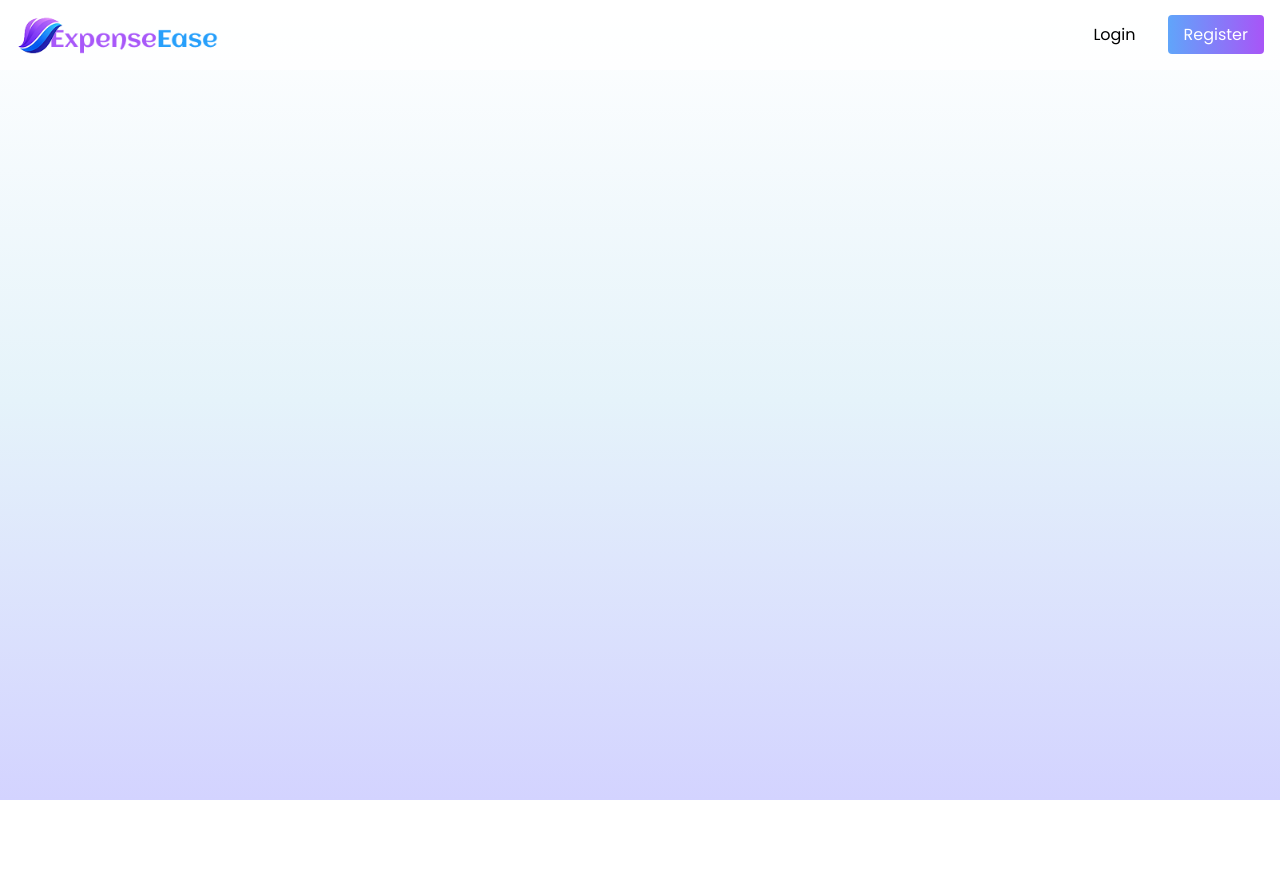
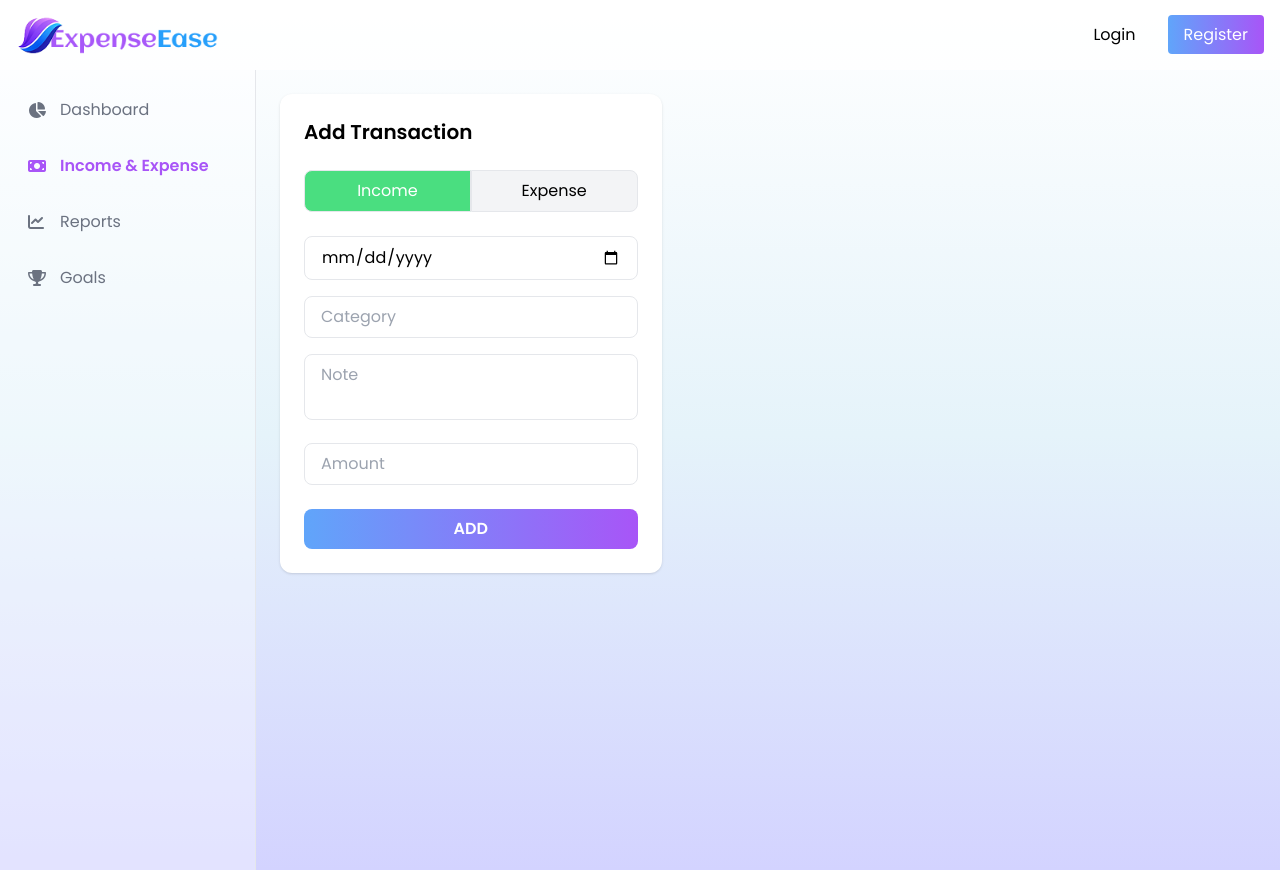
Before and after one commit to IshanMudalige/budget-tracker, a React (Create React App) app in the folder frontend/: page /income-expense in a window 1280 px wide. Before the commit this address had no page. Before the commit the page ends 800 px from the top, so only its background shows below. Built offline with nearby package versions, Linux system fonts and the light colour scheme.

Commit message:
BT-10: frontend form impl

```diff
--- a/frontend/src/App.js
+++ b/frontend/src/App.js
@@ -1,9 +1,10 @@
-import { BrowserRouter as Router, Routes, Route } from 'react-router-dom';
+import { BrowserRouter as Router, Routes, Route, Outlet } from 'react-router-dom';
 import Navbar from './components/Navbar';
 import Login from './pages/Login';
 import Register from './pages/Register';
 import Profile from './pages/Profile';
-import Tasks from './pages/Tasks';
+import Sidebar from './components/Sidebar';
+import IncomeExpense from './pages/IncomeExpense';
 import LandingPage from './pages/LandingPage';
 
 function App() {
@@ -16,11 +17,32 @@ function App() {
           <Route path="/login" element={<Login />} />
           <Route path="/register" element={<Register />} />
           <Route path="/profile" element={<Profile />} />
-          <Route path="/tasks" element={<Tasks />} />
+
+          {/* pages with sidebar */}
+          <Route
+            element={
+                <SideBarPages />
+            }
+          >
+            <Route path="/income-expense" element={<IncomeExpense />} />
+          </Route>
         </Routes>
       </Router>
     </div>
   );
 }
 
+
+// include side bar
+const SideBarPages = () => {
+  return (
+    <div className="flex min-h-screen">
+      <Sidebar />
+      <div className="flex flex-col flex-1">
+        <Outlet />
+      </div>
+    </div>
+  );
+};
+
 export default App;
--- /dev/null
+++ b/frontend/src/pages/IncomeExpense.jsx
@@ -0,0 +1,63 @@
+import { useState } from "react";
+
+const IncomeExpense = () => {
+    const [activeTab, setActiveTab] = useState("income");
+
+    return (
+        <div>
+            <div className="px-6 py-6">
+                <div className="flex flex-col lg:flex-row justify-between gap-6">
+                    {/* Left Form */}
+                    <div className="bg-white w-full lg:w-2/5 p-6 rounded-xl shadow">
+                        <h2 className="text-xl font-semibold mb-6">Add Transaction</h2>
+                        <div className="flex mb-6">
+                            <button
+                                className={`flex-1 py-2 rounded-l-lg border ${activeTab === "income" ? "bg-green-400 text-white" : "bg-gray-100"}`}
+                                onClick={() => setActiveTab("income")}
+                            >
+                                Income
+                            </button>
+                            <button
+                                className={`flex-1 py-2 rounded-r-lg border ${activeTab === "expense" ? "bg-red-400 text-white" : "bg-gray-100"}`}
+                                onClick={() => setActiveTab("expense")}
+                            >
+                                Expense
+                            </button>
+                        </div>
+
+                        <input
+                            type="date"
+                            placeholder="Date"
+                            className="w-full mb-4 px-4 py-2 border rounded-lg"
+                        />
+                        <input
+                            type="select"
+                            placeholder="Category"
+                            className="w-full mb-4 px-4 py-2 border rounded-lg"
+                        />
+                        <textarea
+                            placeholder="Note"
+                            className="w-full mb-4 px-4 py-2 border rounded-lg resize-none"
+                            rows="2"
+                        />
+                        <input
+                            type="text"
+                            placeholder="Amount"
+                            className="w-full mb-6 px-4 py-2 border rounded-lg"
+                        />
+                        <button className="bg-gradient-to-r from-blue-400 to-purple-500 text-white px-6 py-2 rounded-lg w-full font-semibold">
+                            ADD
+                        </button>
+                    </div>
+
+                    {/* TODO list view and month selector */}
+                    <div className="lg:w-3/5 space-y-6">
+
+                    </div>
+                </div>
+            </div>
+        </div>
+    );
+};
+
+export default IncomeExpense;
```
